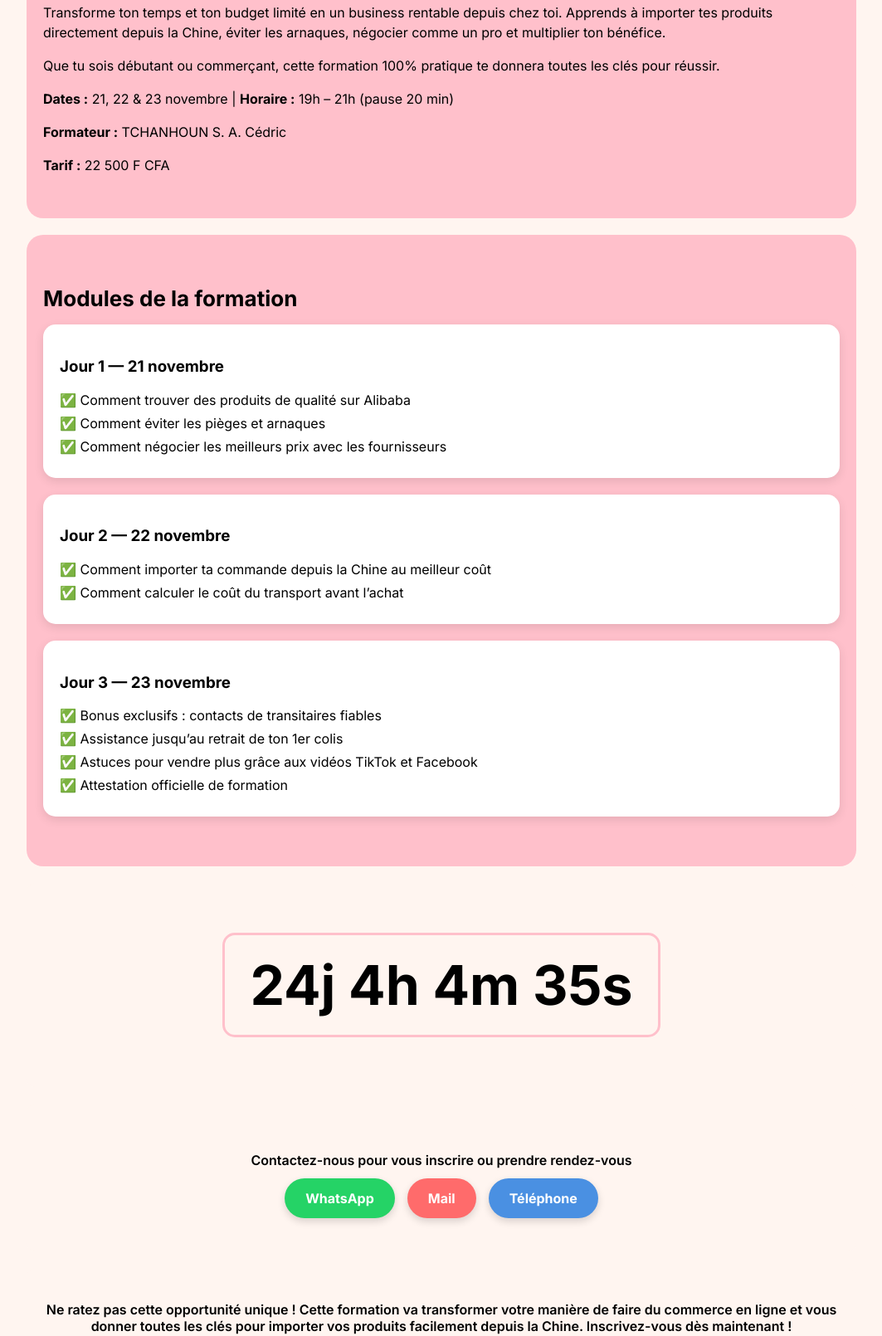
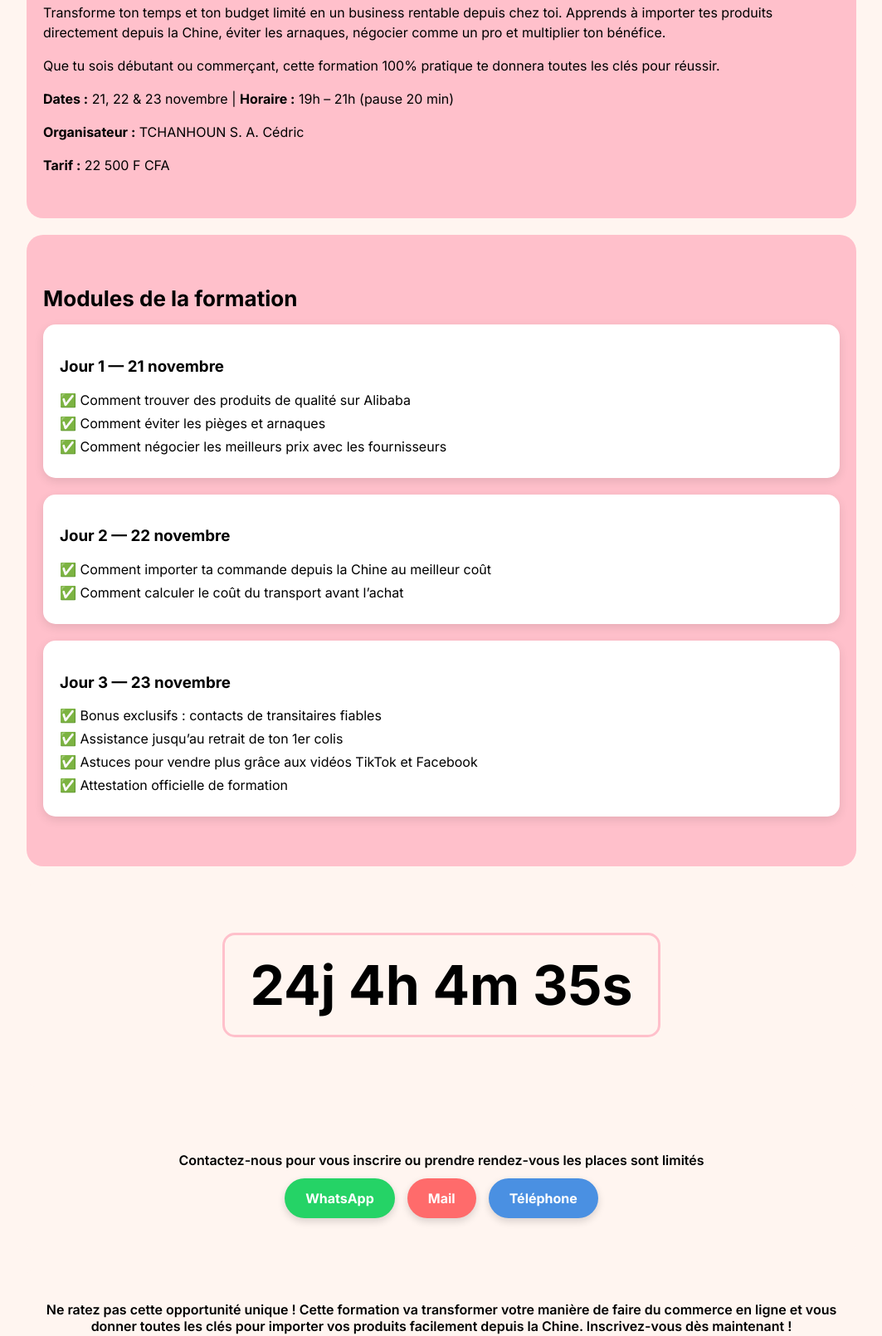
Before and after one commit to formation-alibaba/egroupe-evo, a plain HTML site: page index.html in a window 1280 px wide. Shown: the part 246-1856 px from the top of the page at 83% size, without its empty margins (108-1171 px from the left). Drawn offline with Linux system fonts and the light colour scheme.

Commit message:
Update index.html

```diff
--- a/index.html
+++ b/index.html
@@ -118,7 +118,7 @@ footer {background:#FFC0CB; padding:20px; text-align:center; color:#000; border-
     <p>Transforme ton temps et ton budget limité en un business rentable depuis chez toi. Apprends à importer tes produits directement depuis la Chine, éviter les arnaques, négocier comme un pro et multiplier ton bénéfice.</p>
     <p>Que tu sois débutant ou commerçant, cette formation 100% pratique te donnera toutes les clés pour réussir.</p>
     <p><strong>Dates :</strong> 21, 22 & 23 novembre | <strong>Horaire :</strong> 19h – 21h (pause 20 min)</p>
-    <p><strong>Formateur :</strong> TCHANHOUN S. A. Cédric</p>
+    <p><strong>Organisateur :</strong> TCHANHOUN S. A. Cédric</p>
     <p><strong>Tarif :</strong> 22 500 F CFA</p>
   </section>
 
@@ -158,7 +158,7 @@ footer {background:#FFC0CB; padding:20px; text-align:center; color:#000; border-
 
   <!-- Boutons contact -->
   <section style="text-align:center; margin-top:20px;">
-    <p style="font-weight:600; margin-bottom:10px;">Contactez-nous pour vous inscrire ou prendre rendez-vous</p>
+    <p style="font-weight:600; margin-bottom:10px;">Contactez-nous pour vous inscrire ou prendre rendez-vous les places sont limités</p>
     <div style="display:flex; justify-content:center; gap:15px; flex-wrap:wrap;">
       <a href="https://wa.me/22954666515?text=Je%20m'inscris%20pour%20la%20formation" target="_blank" class="contact-btn whatsapp">WhatsApp</a>
       <a href="mailto:egroupe.evo@gmail.com" target="_blank" class="contact-btn mail">Mail</a>
```
